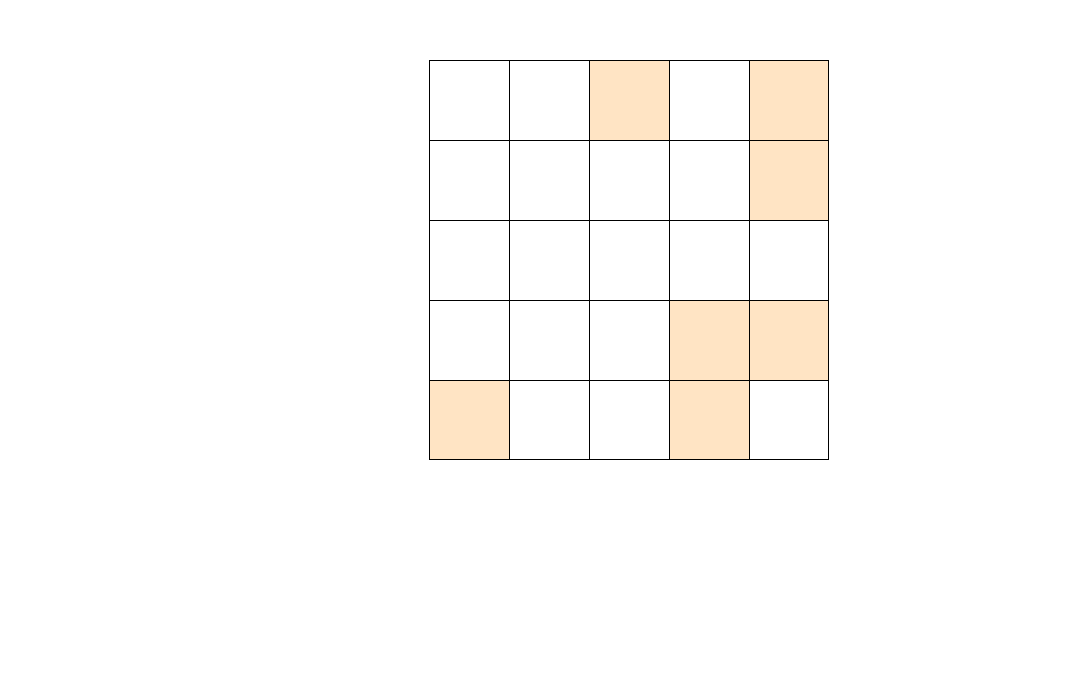
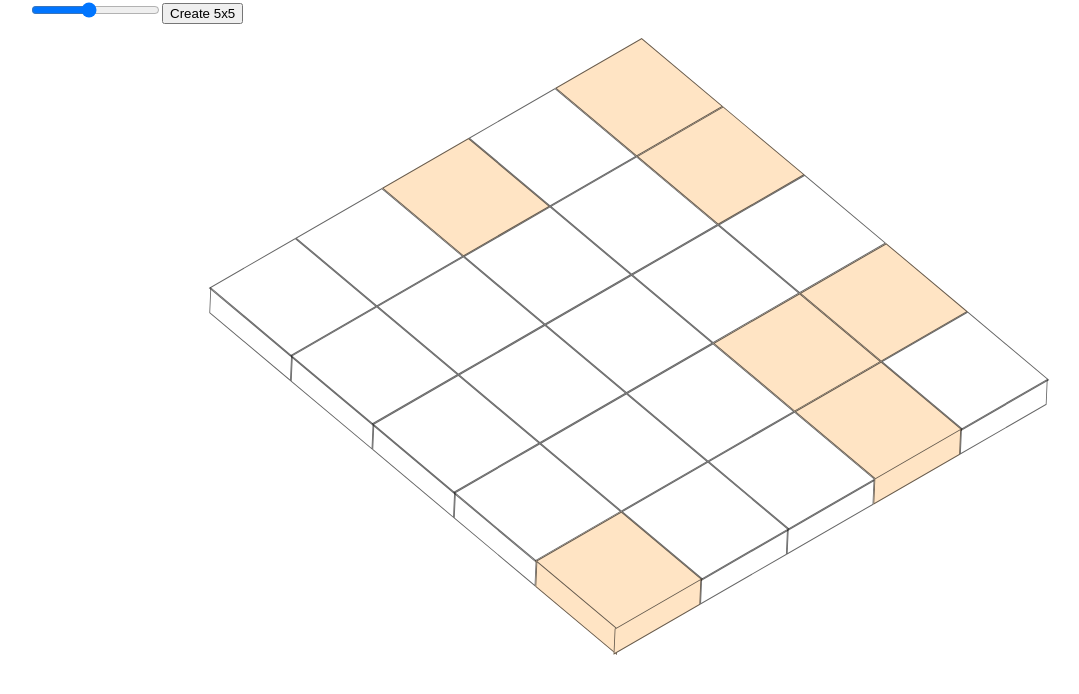
Before and after one commit to antrancs/grid-problem, a React (Create React App) app: page / in a window 1280 px wide. Shown: the top 694 px of the page, without its empty margins (11-1090 px from the left). Built offline with nearby package versions, Linux system fonts and the light colour scheme.

Commit message:
Made 3d cells

```diff
--- a/src/App.css
+++ b/src/App.css
@@ -1,13 +1,19 @@
+* {
+  box-sizing: border-box;
+}
+
 .grid {
-  width: 400px;
+  width: 500px;
   max-width: 50%;
   display: grid;
-  grid-template-columns: repeat(5, 1fr);
-  grid-template-rows: repeat(5, 1fr);
+  grid-template-columns: repeat(var(--grid-size), 1fr);
+  grid-template-rows: repeat(var(--grid-size), 1fr);
   grid-column-gap: 0px;
   grid-row-gap: 0px;
-  height: 400px;
+  height: 500px;
   margin: 60px auto;
+  transform: rotate(-30deg) skew(20deg);
+  position: relative;
 }
 
 .container {
--- a/src/App.tsx
+++ b/src/App.tsx
@@ -1,11 +1,12 @@
 import React, { useMemo, useState, useEffect, useRef } from 'react';
 import './App.css';
-import Cell, { ICell } from './components/Cell';
+import Cell, { ICell } from './components/Cell/Cell';
 import {
   getAllConnectedAreas,
   getIndexInGrid,
   generateGrid
 } from './utils/utils';
+import Slider from './components/Slider/Slider';
 
 function App() {
   const [size, setSize] = useState(5);
@@ -64,7 +65,15 @@ function App() {
   }
 
   return (
-    <div className="container">
+    <div
+      className="container"
+      style={
+        {
+          '--grid-size': size
+        } as React.CSSProperties
+      }
+    >
+      <Slider onUpdateSize={setSize} />
       <div className="grid" onMouseLeave={() => handleCellHover(-1)}>
         {cells.map(cell => (
           <Cell
@@ -72,6 +81,7 @@ function App() {
             cell={cell}
             onHover={handleCellHover}
             onClick={handleCellClick}
+            gridSize={size}
           />
         ))}
       </div>
--- a/src/components/Cell.css
+++ /dev/null
@@ -1,25 +0,0 @@
-.grid-cell {
-  border: none;
-  border-left: 1px solid black;
-  border-top: 1px solid black;
-  appearance: none;
-  outline: none;
-  background: transparent;
-  cursor: pointer;
-}
-
-.grid-cell--active {
-  background-color: bisque;
-}
-
-.grid-cell--hover {
-  background-color: red;
-}
-
-.grid-cell:nth-child(5n) {
-  border-right: 1px solid black;
-}
-
-.grid-cell:nth-last-child(-n + 5) {
-  border-bottom: 1px solid black;
-}
--- /dev/null
+++ b/src/components/Cell/Cell.css
@@ -0,0 +1,49 @@
+.cell {
+  border: none;
+  appearance: none;
+  outline: none;
+  background: transparent;
+  cursor: pointer;
+  border: 0.5px solid rgba(0, 0, 0, 0.6);
+  transition: background-color 0.2s ease;
+  display: flex;
+  align-items: center;
+  justify-content: center;
+}
+
+.cell--active {
+  background-color: bisque;
+}
+
+.cell--hover {
+  background-color: red;
+}
+
+.cell__left-edge,
+.cell__bottom-edge {
+  position: relative;
+}
+
+.cell__left-edge:before,
+.cell__bottom-edge::after {
+  content: '';
+  position: absolute;
+  background-color: inherit;
+  border: 0.5px solid rgba(0, 0, 0, 0.6);
+}
+
+.cell__left-edge:before {
+  width: 20px;
+  height: 100%;
+  left: -21px;
+  transform: skewy(-45deg);
+  transform-origin: center right;
+}
+
+.cell__bottom-edge::after {
+  width: 100%;
+  height: 20px;
+  bottom: -21px;
+  transform: skew(-45deg);
+  transform-origin: center top;
+}
--- a/src/components/Cell.tsx
+++ b/src/components/Cell/Cell.tsx
@@ -18,27 +18,39 @@ export interface ICell {
 
 interface IProps {
   cell: ICell;
+  gridSize: number;
   onHover: (index: number) => void;
   onClick: (index: number) => void;
 }
 
-const Cell: FunctionComponent<IProps> = ({ cell, onHover, onClick }) => {
+const Cell: FunctionComponent<IProps> = ({
+  cell,
+  onHover,
+  onClick,
+  gridSize
+}) => {
+  // The last-gridSize cells are at the bottom
+
+  const isBottomEdge = () => gridSize * gridSize - gridSize <= index;
+
   const { value, index, text } = cell;
   return (
-    <button
+    <div
       onMouseOver={() => onHover(index)}
       onClick={() => {
         if (cell.value === 1) {
           onClick(index);
         }
       }}
-      className={classnames('grid-cell', {
-        'grid-cell--active': value === 1,
-        'grid-cell--hover': cell.isHovered
+      className={classnames('cell', {
+        'cell--active': value === 1,
+        'cell--hover': cell.isHovered,
+        'cell__left-edge': index % gridSize === 0,
+        'cell__bottom-edge': isBottomEdge()
       })}
     >
       {text}
-    </button>
+    </div>
   );
 };
 
--- /dev/null
+++ b/src/components/Slider/Slider.tsx
@@ -0,0 +1,26 @@
+import React, { useState, FunctionComponent } from 'react';
+
+interface IProps {
+  onUpdateSize: (size: number) => void;
+}
+
+const Slider: FunctionComponent<IProps> = ({ onUpdateSize }) => {
+  const [sizeRange, setSizeRange] = useState(5);
+
+  return (
+    <section>
+      <input
+        type="range"
+        min={1}
+        max={10}
+        onChange={event => setSizeRange(+event.target.value)}
+        value={sizeRange}
+      />
+      <button onClick={() => onUpdateSize(sizeRange)}>
+        Create {sizeRange}x{sizeRange}
+      </button>
+    </section>
+  );
+};
+
+export default Slider;
```
